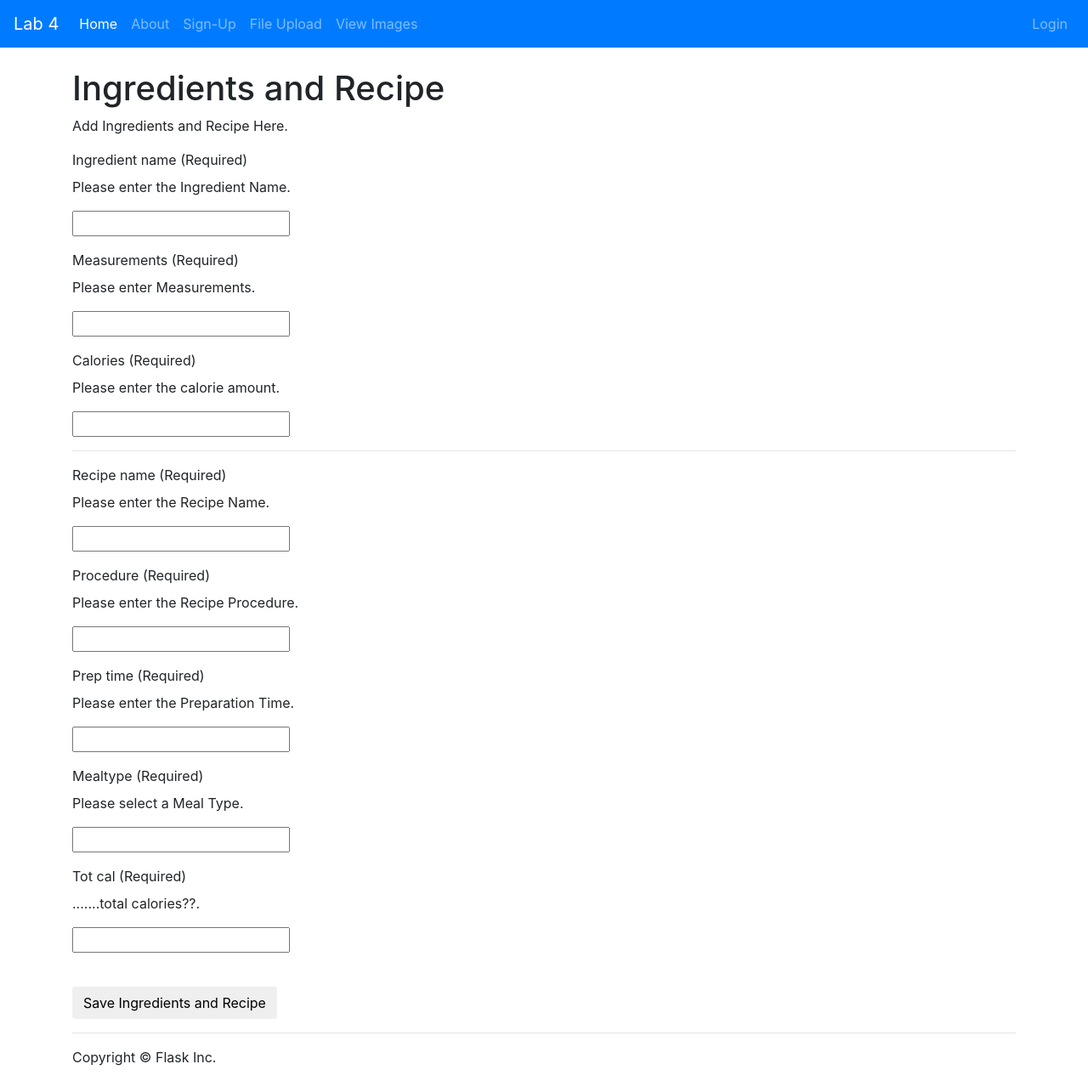
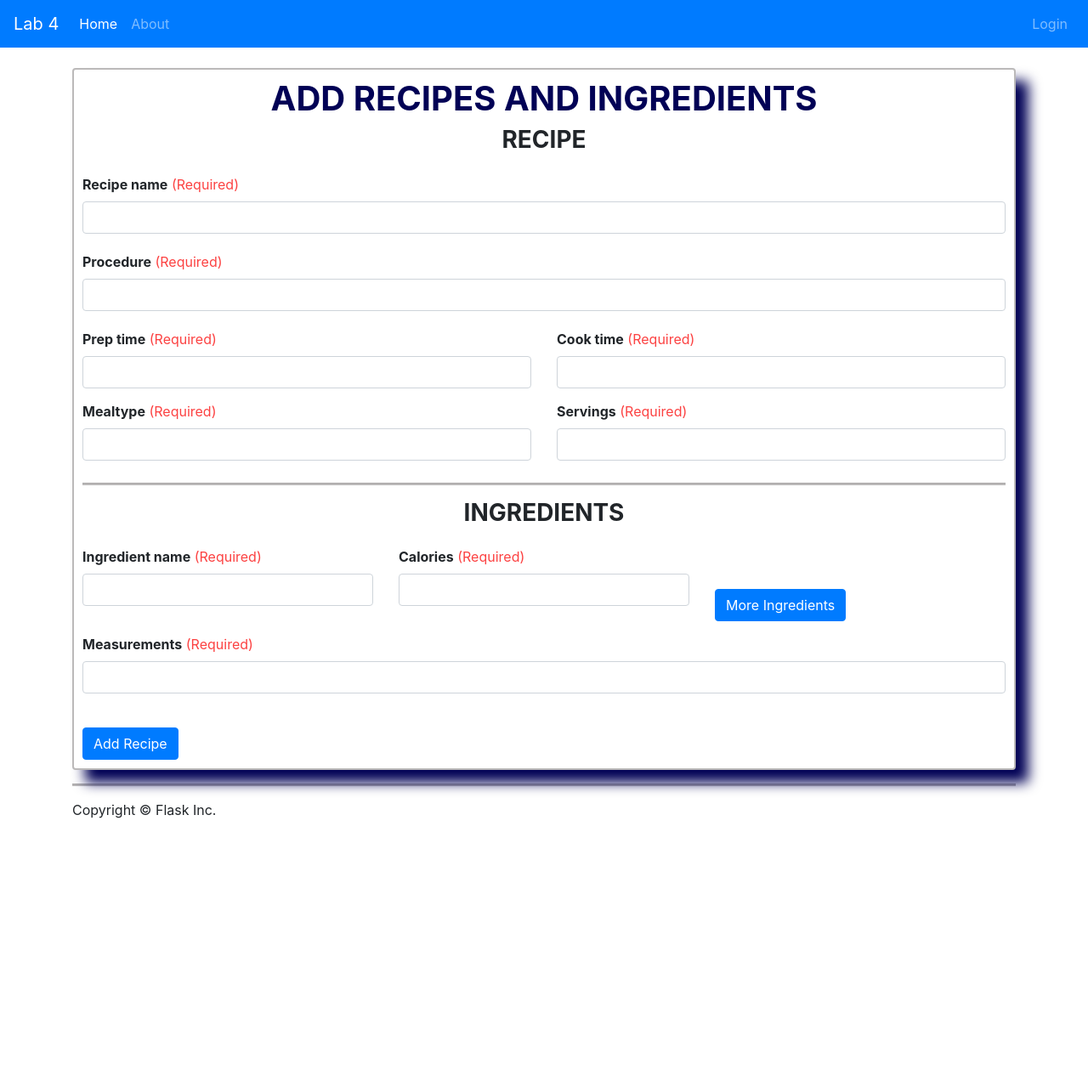
Before and after one commit to Michel0288/Meal-Planner, a Python web app: template app/templates/recipe.html in a window 1280 px wide. Shown: the whole page at 85% size. After the commit the page ends 963 px from the top, so only its background shows below. Run offline with Jinja, Linux system fonts and the light colour scheme; the template is opened without the code that fills it, so the values that code supplies are empty, except form fields; form fields are guessed from the names that the template uses; some libraries are stand-ins or nearby versions.

Commit message:
Edited Sign Up and Recipe Forms

```diff
--- a/app/static/css/app.css
+++ b/app/static/css/app.css
@@ -1,3 +1,59 @@
 body {
     padding-top: 5rem;
 }
+
+span{
+    color: rgb(252, 66, 66);
+}
+
+label{
+    font-weight: bolder;
+    padding-top: 5px;
+}
+
+.col{
+    padding-bottom: 10px;
+}
+
+h3{
+    text-align: center;
+    font-weight: bolder;
+    padding-bottom: 10px;
+}
+
+h1{
+    text-align: center;
+    font-weight: bolder;
+    color: rgb(1, 1, 85);
+}
+
+h5{
+    padding-top: 5px;
+    font-weight: bolder;
+    text-align: center;
+}
+
+hr{
+    background-color: rgb(187, 185, 185);
+    height: 2px;
+}
+
+#IngredientsButton{
+    margin-top: 55px;
+}
+
+.card{
+    padding: 10px;
+    border: 2px solid rgb(187, 185, 185);
+    box-shadow: 15px 15px 15px rgb(1, 1, 85);
+}
+
+.btn:hover{
+    background-color:  rgb(1, 1, 85);
+}
+
+.ButtonDiv{
+    text-align: center;
+    padding-top: 5px;
+    padding-bottom: 5px;
+}
--- a/app/templates/header.html
+++ b/app/templates/header.html
@@ -12,15 +12,6 @@
       <li class="nav-item">
         <a class="nav-link" href="{{ url_for('about') }}">About</a>
       </li>
-      <li class="nav-item">
-        <a class="nav-link" href="{{ url_for('Sign-Up') }}">Sign-Up</a>
-      </li>
-      <li class="nav-item">
-          <a class="nav-link" href="{{ url_for('upload') }}">File Upload</a>
-      </li>
-      <li class="nav-item">
-        <a class="nav-link" href="{{ url_for('files') }}">View Images</a>
-    </li>
     </ul>
 
     <ul class="navbar-nav">
--- a/app/templates/recipe.html
+++ b/app/templates/recipe.html
@@ -1,57 +1,87 @@
 {% extends "base.html" %}
 
 {% block main %}
-<h1 class="page-header">Ingredients and Recipe</h1>
-<p>Add Ingredients and Recipe Here.</p>
+<div class="card">
+    <h1 class="page-header">ADD RECIPES AND INGREDIENTS</h1>
+<h3>RECIPE</h3>
 <form action="{{ url_for('recipe') }}" method="post">
 
     {{ form.csrf_token }}
 
     <div class="form-group">
-        {{ form.ingredient_name.label(class="title") }} (Required) <p>Please enter the Ingredient Name.</p>
-        {{ form.ingredient_name(class="ingredient_name") }}
+        {{ form.recipe_name.label(class="title") }} <span>(Required)</span> <br>
+        {{form.recipe_name.description}}
+        {{ form.recipe_name(class='form-control') }}
      </div>
 
      <div class="form-group">
-         {{ form.measurements.label(class="title")}} (Required) <p>Please enter Measurements.</p>
-         {{ form.measurements(class="measurements") }}
+         {{ form.procedure.label(class="title")}} <span>(Required)</span> <br>
+         {{form.procedure.description}}
+         {{ form.procedure(class='form-control') }}
      </div>
 
-     <div class="form-group">
-         {{ form.calories.label(class="title") }} (Required) <p>Please enter the calorie amount.</p>
-         {{ form.calories(class="calories") }}
+     <div class="row">
+        <div class="col">
+            {{ form.prep_time.label(class="title") }} <span>(Required)</span> <br>
+            {{form.prep_time.description}}
+            {{ form.prep_time(class='form-control') }}
+        </div>
+
+        <div class="col">
+           {{ form.cook_time.label(class="title") }} <span>(Required)</span> <br>
+           {{form.cook_time.description}}
+           {{ form.cook_time(class='form-control') }}
+       </div>
+     </div>
+
+     <div class="row">
+        <div class="col">
+            {{ form.mealtype.label(class="title") }} <span>(Required)</span> <br>
+            {{form.mealtype.description}}
+            {{ form.mealtype(class='form-control') }}
+        </div>
+
+        <div class="col">
+            {{ form.servings.label(class="title") }} <span>(Required)</span> <br>
+            {{form.servings.description}}
+            {{ form.servings(class='form-control') }}
+        </div>
      </div>
 
     <hr>
 
-    <div class="form-group">
-        {{ form.recipe_name.label(class="title") }} (Required) <p>Please enter the Recipe Name.</p>
-        {{ form.recipe_name(class="recipe_name") }}
-     </div>
+    <h3>INGREDIENTS</h3>
 
-     <div class="form-group">
-         {{ form.procedure.label(class="title")}} (Required) <p>Please enter the Recipe Procedure.</p>
-         {{ form.procedure(class="recipe_procedure") }}
-     </div>
+    <div class="row">
+        <div class="col">
+            {{ form.ingredient_name.label(class="title") }} <span>(Required)</span> <br>
+            {{form.ingredient_name.description}}
+            {{ form.ingredient_name(class='form-control') }}
+        </div>
 
-     <div class="form-group">
-         {{ form.prep_time.label(class="title") }} (Required) <p>Please enter the Preparation Time.</p>
-         {{ form.prep_time(class="prep_time") }}
-     </div>
+        <div class="col">
+            {{ form.calories.label(class="title") }} <span>(Required)</span> <br>
+            {{form.calories.description}}
+            {{ form.calories(class='form-control') }}
+        </div>
 
-     <div class="form-group">
-        {{ form.mealtype.label(class="title") }} (Required) <p>Please select a Meal Type.</p>
-        {{ form.mealtype(class="mealtype") }}
+        <div class="col">
+            <button type="send" class="btn btn-primary" id="IngredientsButton">More Ingredients</button>
+        </div>
     </div>
 
      <div class="form-group">
-        {{ form.tot_cal.label(class="title") }} (Required) <p>.......total calories??.</p>
-        {{ form.tot_cal(class="tot_cal") }}
-    </div>
+         {{ form.measurements.label(class="title")}} <span>(Required)</span> <br>
+         {{form.measurements.description}}
+         {{ form.measurements(class='form-control') }}
+     </div>
 
      <br>
 
-     <button type="send" class="btn">Save Ingredients and Recipe</button>
+     <button type="send" class="btn btn-primary">Add Recipe</button>
 
  </form>
+
+</div>
+
 {% endblock %}
--- a/requirements.txt
+++ b/requirements.txt
@@ -10,3 +10,4 @@ WTForms==2.3.3
 Flask-Script==2.0.6
 Flask-SQLAlchemy==2.5.1
 SQLAlchemy==1.4.2
+Flask-Login
```
Also changed, not shown: app/forms.py (+29 -20 lines), app/templates/login.html (+2 -12 lines), app/templates/signup.html (+104 -0 lines), app/views.py (+61 -17 lines).
